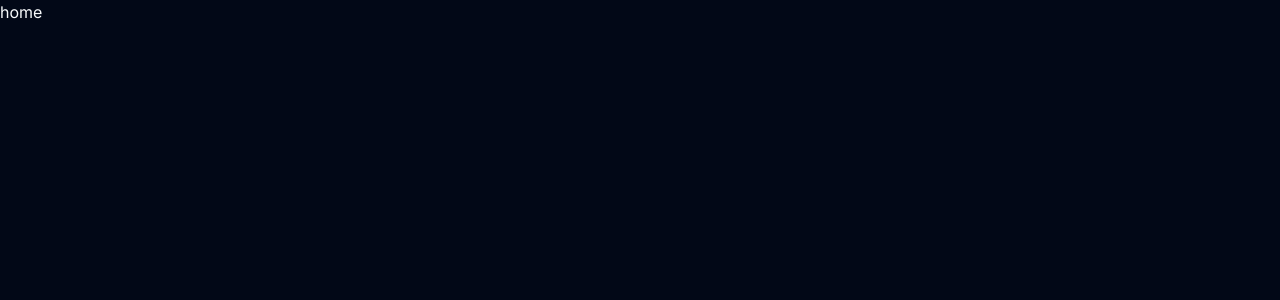
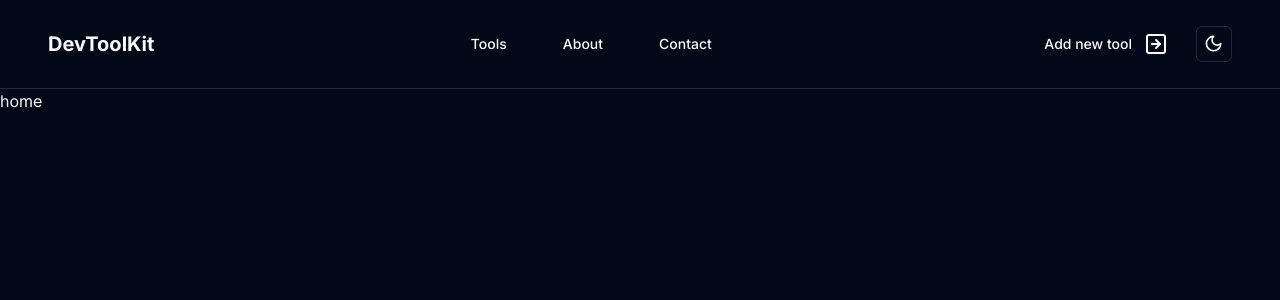
Before and after one commit to tiger-githubb/DevToolBox, a Next.js app: page / in a window 1280 px wide. Shown: the top 300 px of the page. Built offline with nearby package versions, Linux system fonts and the light colour scheme.

Commit message:
add of header in the layout

```diff
--- a/app/layout.tsx
+++ b/app/layout.tsx
@@ -3,6 +3,7 @@ import { Inter } from "next/font/google";
 import "./globals.css";
 import { ThemeProvider } from "@/src/theme/ThemeProvider";
 import clsx from "clsx";
+import { Header } from "@/components/Header";
 
 const inter = Inter({ subsets: ["latin"] });
 
@@ -21,6 +22,7 @@ export default function RootLayout({
       <head />
       <body className={clsx(`${inter.className} antialiased`, "bg-background")}>
         <ThemeProvider attribute="class" defaultTheme="dark" enableSystem>
+          <Header/>
           {children}
         </ThemeProvider>
       </body>
```
